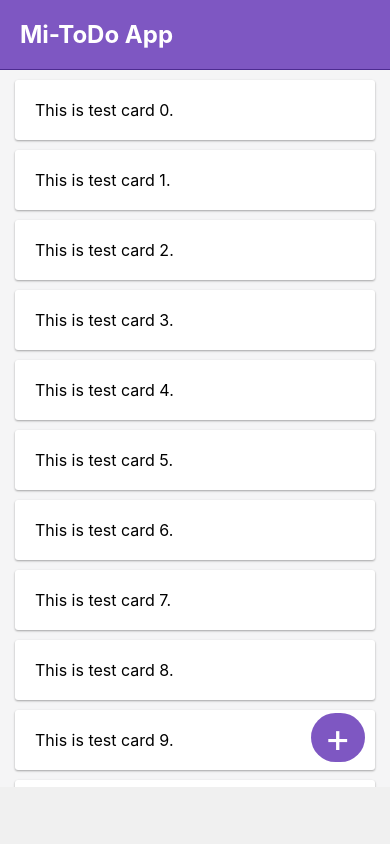
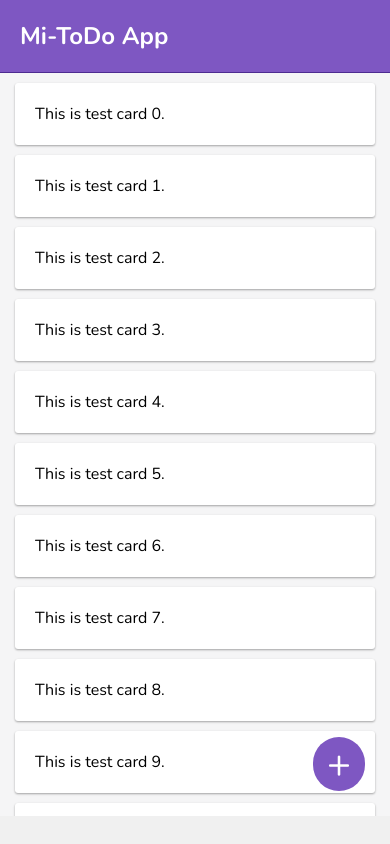
Before and after one commit to I-am-Groot/todo-pwa-next, a Next.js app: page / in a window 390 px wide. Built offline with nearby package versions, Linux system fonts and the light colour scheme.

Commit message:
accounted for the scroll view height when status bar is removed

```diff
--- a/pages/index.js
+++ b/pages/index.js
@@ -28,7 +28,7 @@ export default function Home() {
                     <section className={styles.app_fab_container}>
                         <a href="#" className={styles.circular_button}>+</a>
                     </section>
-                    <section className={styles.app_scroll_view}>
+                    <section id="app_scroll_view" className={styles.app_scroll_view}>
                         {
                             (new Array(20)).fill(0).map((_, index) => (
                                 <article className={styles.app_todo_card} key={index}>
--- a/styles/globals.css
+++ b/styles/globals.css
@@ -1,3 +1,5 @@
+@import url('https://fonts.googleapis.com/css2?family=Nunito:wght@400;500;700&display=swap');
+
 html,
 body {
   padding: 0;
@@ -24,4 +26,8 @@ a {
   #app_bar {
     display: none;
   }
+
+  #app_scroll_view {
+    max-height: 88vh;
+  }
 }
```
Also changed, not shown: 1 other file (tests, documents, lock files or other folders).
